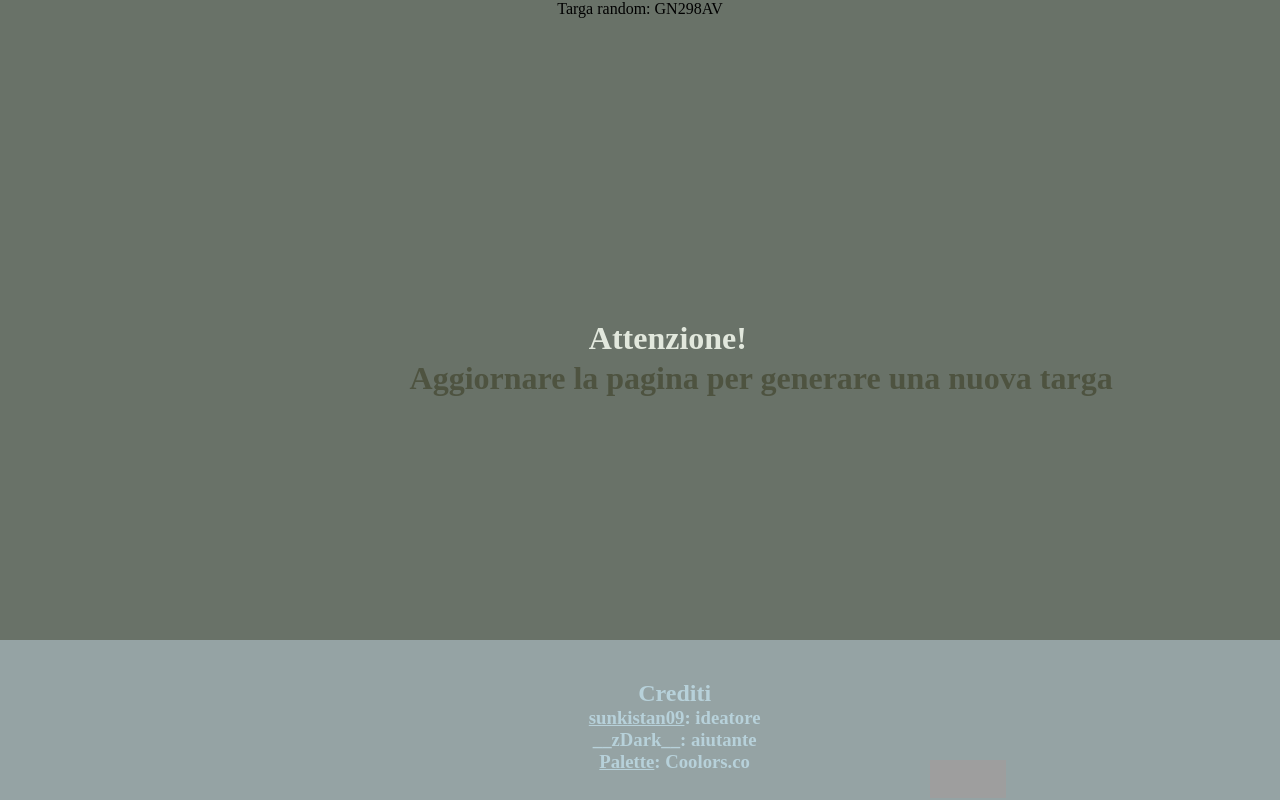
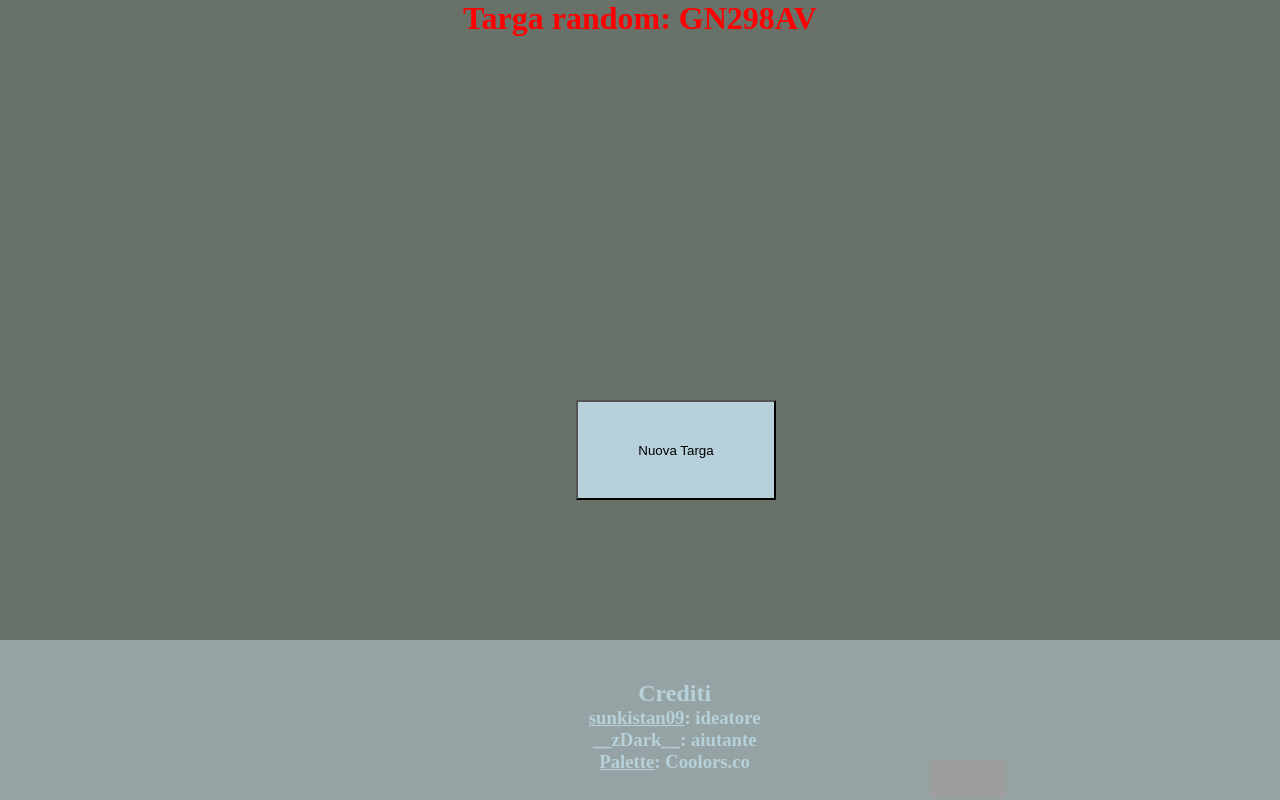
Before and after one commit to sunkisecondo/Generatore-di-TargheV3, a plain HTML site: page index.html in a window 1280 px wide. Drawn offline with Linux system fonts and the light colour scheme; grey boxes are pictures that could not be loaded.

Commit message:
PrimoCommit

```diff
--- a/index.html
+++ b/index.html
@@ -9,13 +9,12 @@
 </head>
 <body>
 
-    <h1 id="attenzione">Attenzione!</h1>
-    <h1 id="scritto">Aggiornare la pagina per generare una nuova targa</h1>
 
 <div id="rettangolo"></div>
 <div class="crediti">
     <h2>Crediti</h2> <h3> <a class="creditiscritte" href="https://flow.page/sunkistan09">sunkistan09</a>: ideatore</h3> <h3>__zDark__: aiutante</h3> <h3> <a class="creditiscritte" href="https://Coolors.co">Palette</a>: Coolors.co</h3>
     </div>
     <img src="https://upload.wikimedia.org/wikipedia/commons/thumb/0/03/Flag_of_Italy.svg/800px-Flag_of_Italy.svg.png" id="italia">
+    <button onclick="history.go(0)">Nuova Targa</button>
 </body>
 </html>
--- a/script.js
+++ b/script.js
@@ -26,4 +26,4 @@
 
 
         //write
-        document.write("Targa random: " + lettere[random1] + lettere2[random2] + numeri[random5] + numeri1[random6] + numeri2[random7] + lettere3[random3] + lettere4[random4])
+        document.write('<h1 id="scritto">Targa random: ' + lettere[random1] + lettere2[random2] + numeri[random5] + numeri1[random6] + numeri2[random7] + lettere3[random3] + lettere4[random4] + '</h1>')
--- a/style.css
+++ b/style.css
@@ -7,18 +7,6 @@ body {
     text-align: center;
     text-align-last: center;
     text-size-adjust: center;
-}
-#attenzione {
-    color: #E2E8DD;
-    position: absolute;
-    top: 40%;
-    left: 46%;
-}
-#scritto {
-    color: #4E5340;
-    position: absolute;
-    top: 45%;
-    left: 32%;
 }
 
 #rettangolo {
@@ -48,3 +36,18 @@ body {
 .creditiscritte {
     color: #B7D1DA;
 }
+
+button {
+    background-color: #B7D1DA;
+    position: absolute;
+    width: 200px;
+    height: 100px;
+    top: 50%;
+    left: 45%;
+
+
+}
+
+#scritto {
+    color: red;
+}
```
